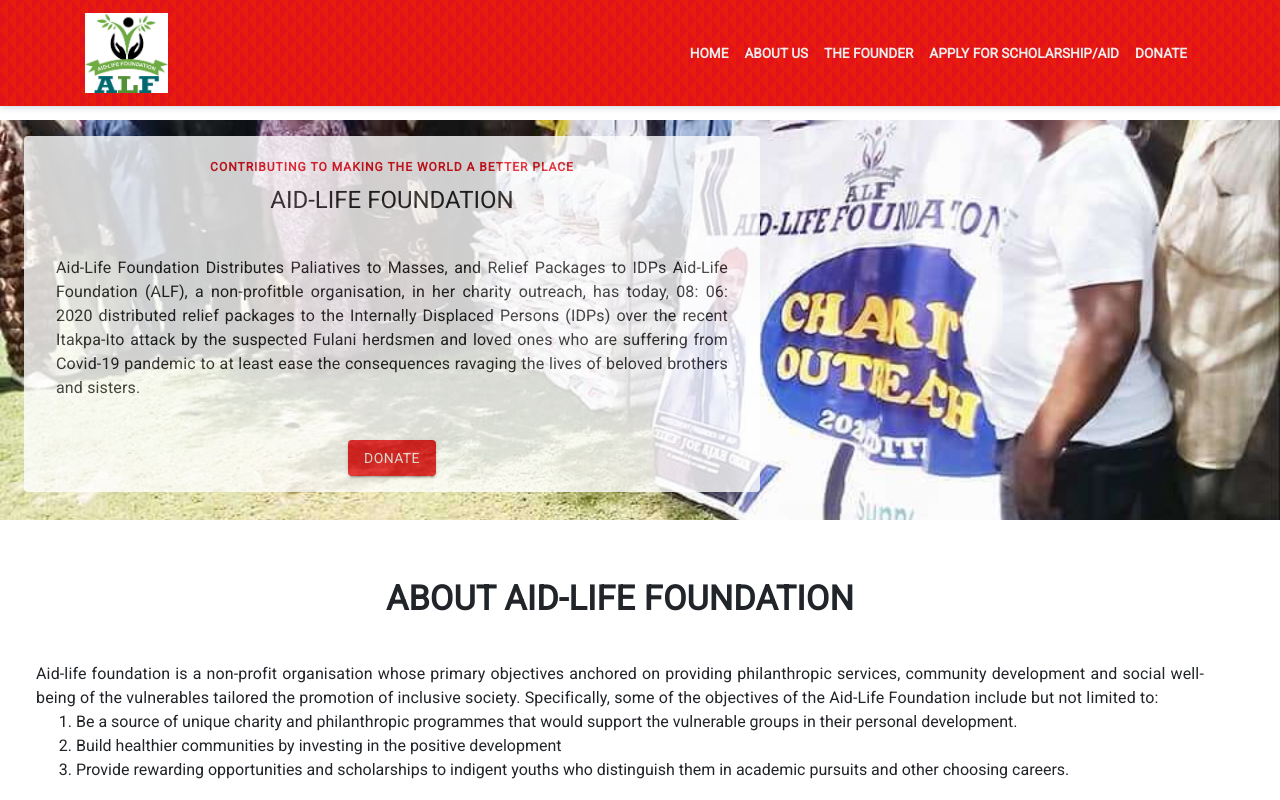
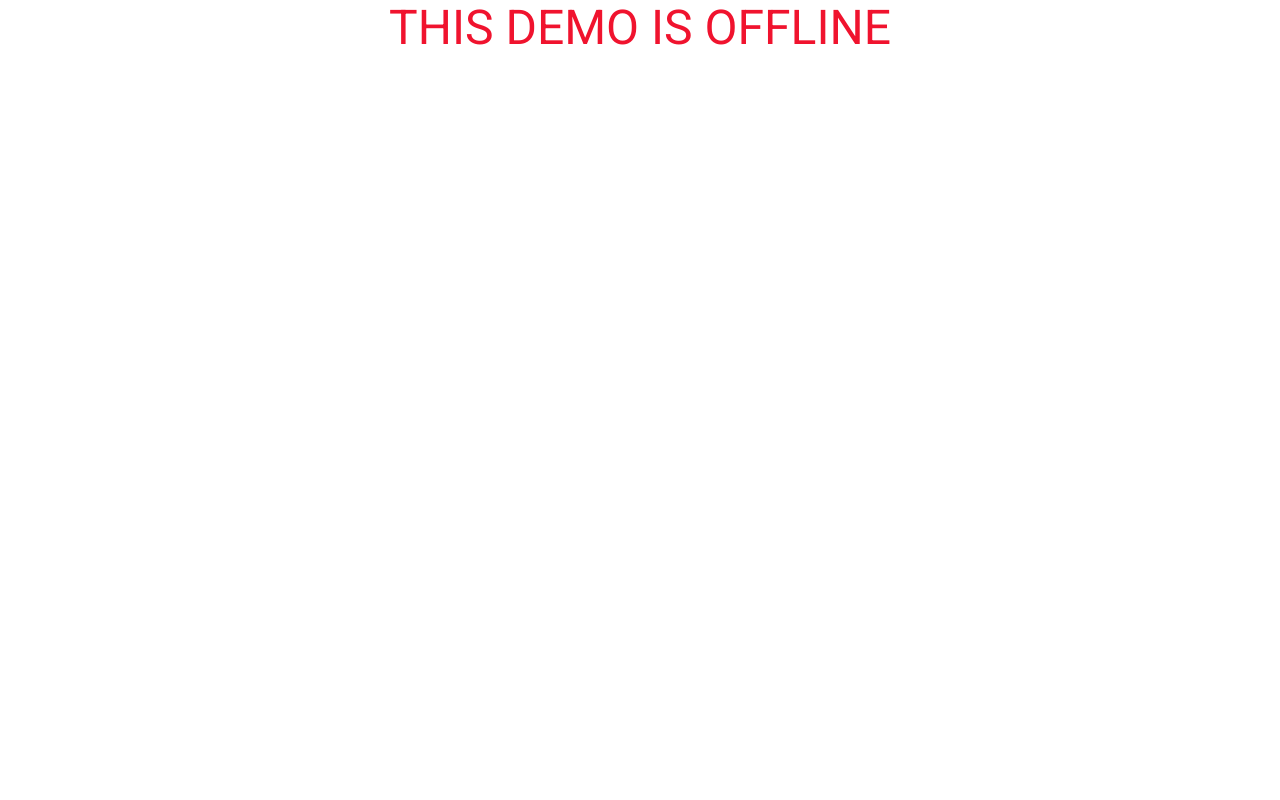
Before and after one commit to Fashander/AidLife, a React (Create React App) app: page / in a window 1280 px wide. Shown: the top 800 px of the page. Built offline with nearby package versions, Linux system fonts and the light colour scheme.

Commit message:
this demo has been set to offline mode

```diff
--- a/src/App.js
+++ b/src/App.js
@@ -11,6 +11,7 @@
 import Footer from './components/UI/Footer/Footer';
 import Aboutus from './components/Pages/Landing/Aboutus';
 import Founder from './components/Pages/Landing/Founder';
+import DemoOffline from './components/Pages/Offline/DemoOffline';
 
 // const DemoAler = "<div><h2>DEMO SITE</h2><p>This is a demo site created by <strong> Weixel Tech Team</strong> for <br/>College of Education, Oju.</p><p>for full production contact: <a href='tel:+234-803-667-6535'>+234 803 667 6535</a> now!</p></div>";
 const DemoAlert = "DEMO SITE \nHi \nThis is a demo site created by Weixel Tech Team for \nAidLife Foundation.\nfor full production pls contact: +234 803 667 6535 ";
@@ -51,15 +52,16 @@
 
 
   return (
-    <Router>
-    <TopNavBar />
-    <Switch>
-      <Route exact path={ROUTES.LANDING} component={Landing} />
-      <Route exact path={ROUTES.ABOUTUS} component={Aboutus} />
-      <Route exact path={ROUTES.FOUNDER} component={Founder} />
-    </Switch>
-    <Footer />
-  </Router>
+    <DemoOffline />
+  //   <Router>
+  //   <TopNavBar />
+  //   <Switch>
+  //     <Route exact path={ROUTES.LANDING} component={Landing} />
+  //     <Route exact path={ROUTES.ABOUTUS} component={Aboutus} />
+  //     <Route exact path={ROUTES.FOUNDER} component={Founder} />
+  //   </Switch>
+  //   <Footer />
+  // </Router>
   )
 }
 
--- /dev/null
+++ b/src/components/Pages/Offline/DemoOffline.jsx
@@ -0,0 +1,15 @@
+import React from 'react';
+import Typography from '@material-ui/core/Typography'
+
+const DemoOffline = () => {
+
+    return (
+        <div>
+            <Typography variant='h3' color='error' display='block' align='center' >
+                {('This Demo is offline').toUpperCase()}
+            </Typography>
+        </div>
+    )
+}
+
+export default DemoOffline
```
